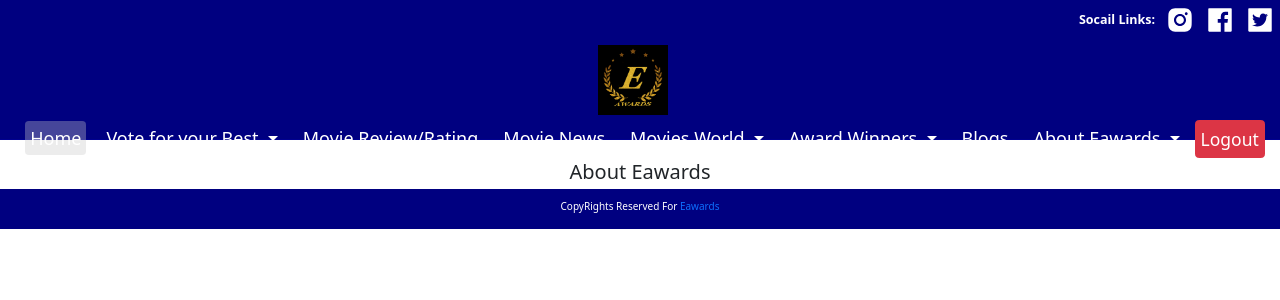
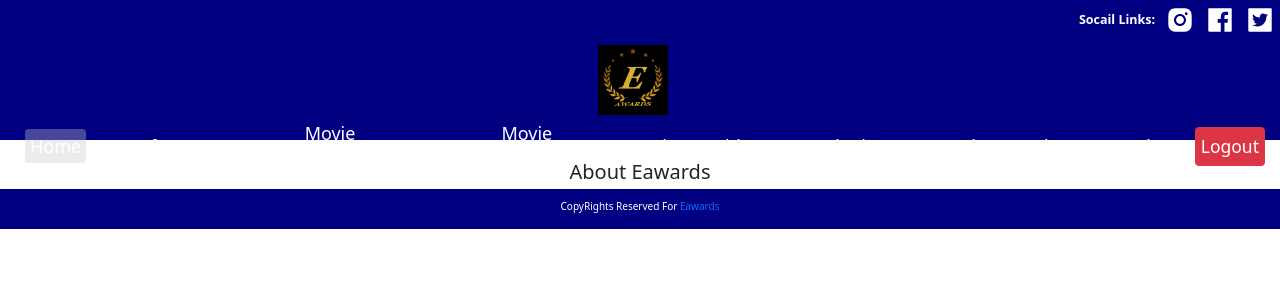
Before and after one commit to Syedhussainsaber/Eawards-App, a Next.js app: page /aboutEawards in a window 1280 px wide. Shown: the top 300 px of the page. Built offline with nearby package versions, Linux system fonts and the light colour scheme; no server answers; sample sign-in values are in the browser's storage.

Commit message:
updated navbar styling again

```diff
--- a/src/styles/navbar2.scss
+++ b/src/styles/navbar2.scss
@@ -81,10 +81,10 @@
 }
 
 
-@media screen and (max-width: 1350px) {
+@media screen and (max-width: 1450px) {
   .nav{
     // justify-content: flex-start;
-    justify-content: center;
+    justify-content:space-evenly;
     gap: 0;
 padding: 0 15px;
 
@@ -92,7 +92,7 @@
 
   .nav__menu{
 justify-content: space-between;
-gap: 0.5rem;
+gap: 0.6rem;
   }
 }
 
```
